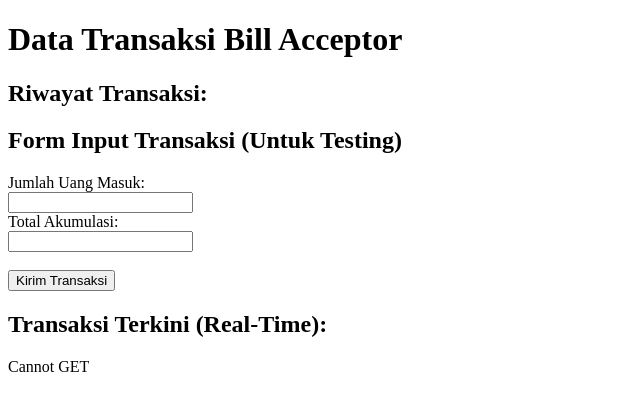
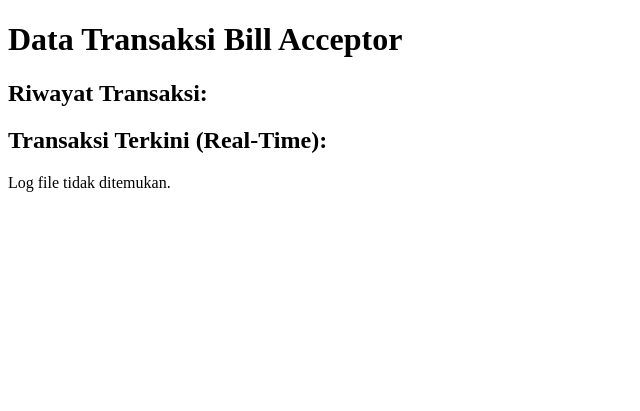
Before and after one commit to Tempebenguk/web_billacceptor, a PHP site: page / in a window 1280 px wide. Shown: the top 411 px of the page, without its empty margins (0-640 px from the left). Run offline with PHP 8.4, Linux system fonts and the light colour scheme.

Commit message:
web billacceptor

```diff
--- a/index.php
+++ b/index.php
@@ -1,22 +1,6 @@
 <?php
-// Membaca data dari log transaksi yang disimpan
 $log_file = '/home/eksan/logs/log.txt';
 $log_content = file_get_contents($log_file);
-
-// Menangani POST request jika form dikirim
-if ($_SERVER['REQUEST_METHOD'] == 'POST') {
-    $received_amount = $_POST['received_amount'] ?? 0;
-    $total_amount = $_POST['total_amount'] ?? 0;
-
-    // Menyimpan data transaksi ke dalam file log
-    $timestamp = date("Y-m-d H:i:s");
-    file_put_contents($log_file, "[$timestamp] Uang masuk: Rp. $received_amount, Total akumulasi: Rp. $total_amount\n", FILE_APPEND);
-
-    // Set response header agar JavaScript bisa menangani response JSON
-    header('Content-Type: application/json');
-    echo json_encode(["message" => "Data transaksi berhasil diterima!"]);
-    exit();
-}
 ?>
 
 <!DOCTYPE html>
@@ -25,8 +9,7 @@ if ($_SERVER['REQUEST_METHOD'] == 'POST') {
     <meta charset="UTF-8">
     <meta name="viewport" content="width=device-width, initial-scale=1.0">
     <title>Data Transaksi</title>
-    <!-- Mengatur agar halaman refresh setiap 5 detik -->
-    <meta http-equiv="refresh" content="5">
+    <meta http-equiv="refresh" content="1">
 </head>
 <body>
     <h1>Data Transaksi Bill Acceptor</h1>
@@ -34,22 +17,13 @@ if ($_SERVER['REQUEST_METHOD'] == 'POST') {
     <h2>Riwayat Transaksi:</h2>
     <pre><?php echo $log_content; ?></pre>
 
-    <h2>Form Input Transaksi (Untuk Testing)</h2>
-    <form method="POST" action="">
-        <label for="received_amount">Jumlah Uang Masuk:</label><br>
-        <input type="number" name="received_amount" required><br>
-        <label for="total_amount">Total Akumulasi:</label><br>
-        <input type="number" name="total_amount" required><br><br>
-        <input type="submit" value="Kirim Transaksi">
-    </form>
-
     <h2>Transaksi Terkini (Real-Time):</h2>
     <div id="transaction_data"></div>
 
     <script>
         function updateTransactionData() {
             const timestamp = new Date().getTime();
-            fetch('/home/eksan/logs/log.txt?timestamp=' + timestamp)
+            fetch('log-display.php?timestamp=' + timestamp)
             .then(response => response.text())
             .then(data => {
                 document.getElementById('transaction_data').innerText = data;
--- /dev/null
+++ b/log-display.php
@@ -0,0 +1,10 @@
+<?php
+$log_file = '/home/eksan/logs/log.txt';
+
+// Pastikan file ada
+if (file_exists($log_file)) {
+    echo nl2br(file_get_contents($log_file));
+} else {
+    echo "Log file tidak ditemukan.";
+}
+?>
```
